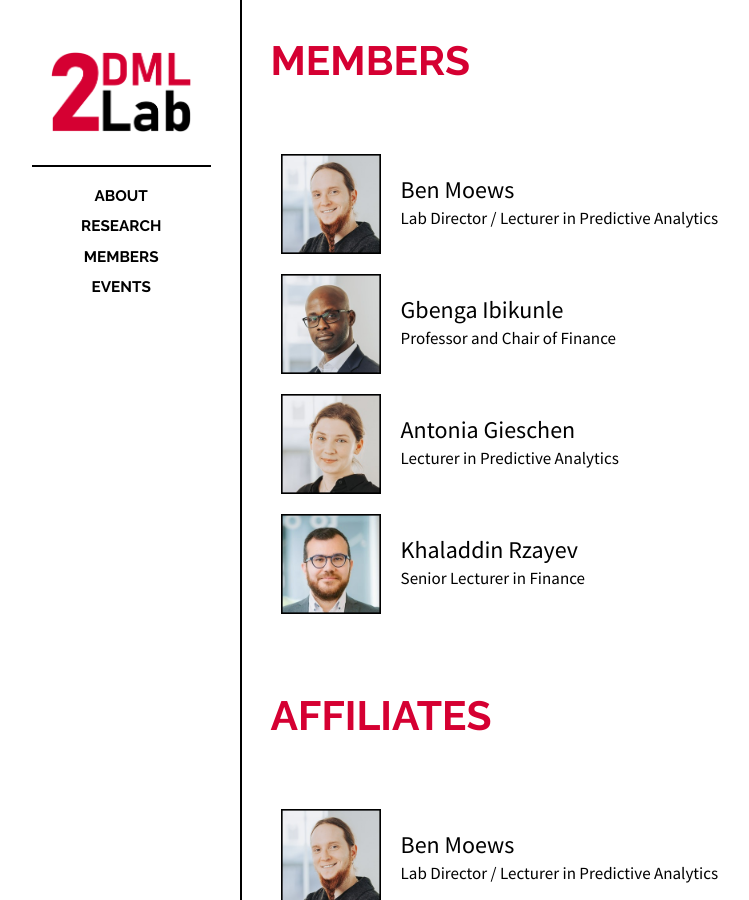
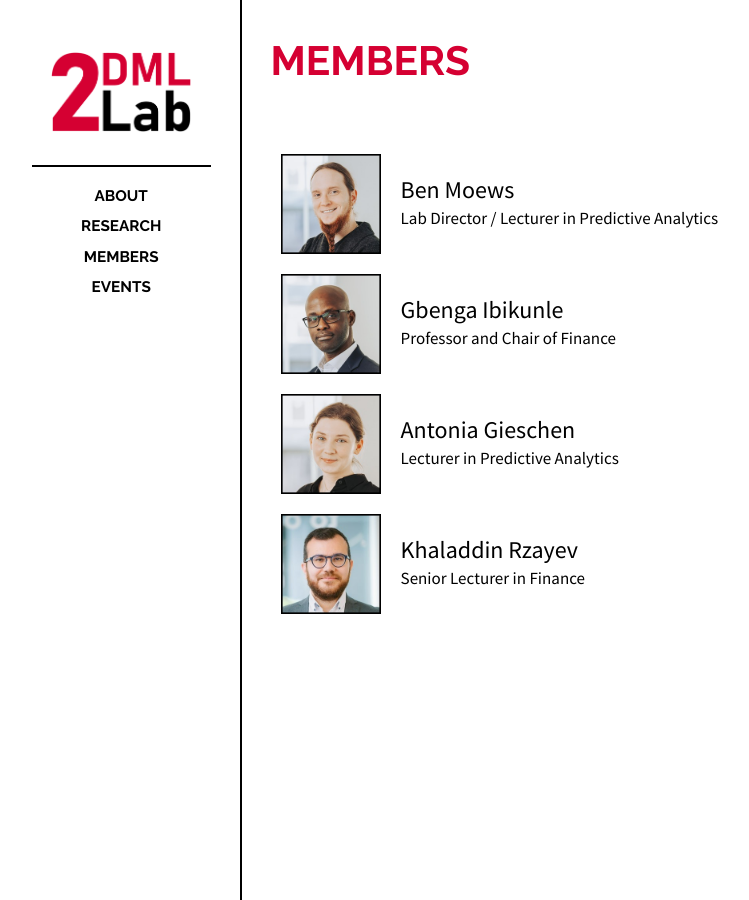
Before and after one commit to 2dml-lab/2dml-lab.github.io, a Jekyll site: the page built from _posts/2024-02-02-members.md, in a window 1280 px wide. Shown: the whole page, without its empty margins (118-867 px from the left). Built offline with Jekyll 4.4.1, drawn with Linux system fonts in a browser that asks for light colours.

Commit message:
Update 2024-02-02-members.md

```diff
--- a/_posts/2024-02-02-members.md
+++ b/_posts/2024-02-02-members.md
@@ -55,7 +55,7 @@ categories: posts
   </div>
 </div>
 
-<br><br>
+<!--<br><br>
 
 <h1 id="title" style="color:#d50032;">Affiliates</h1>
 
@@ -68,7 +68,7 @@ categories: posts
     <p class="" style="margin: 4px;"></p>
     <div class="job">Lab Director / Lecturer in Predictive Analytics</div>
   </div>
-</div>
+</div>-->
 
 <br>
 <!--If you are interested in becoming a member or affiliated researcher, please contact the lab director.-->
```
